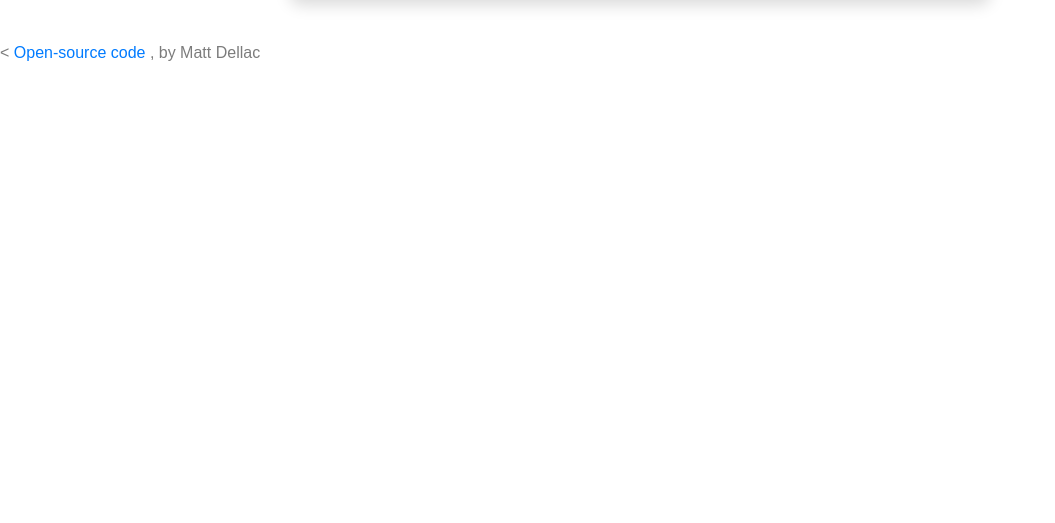
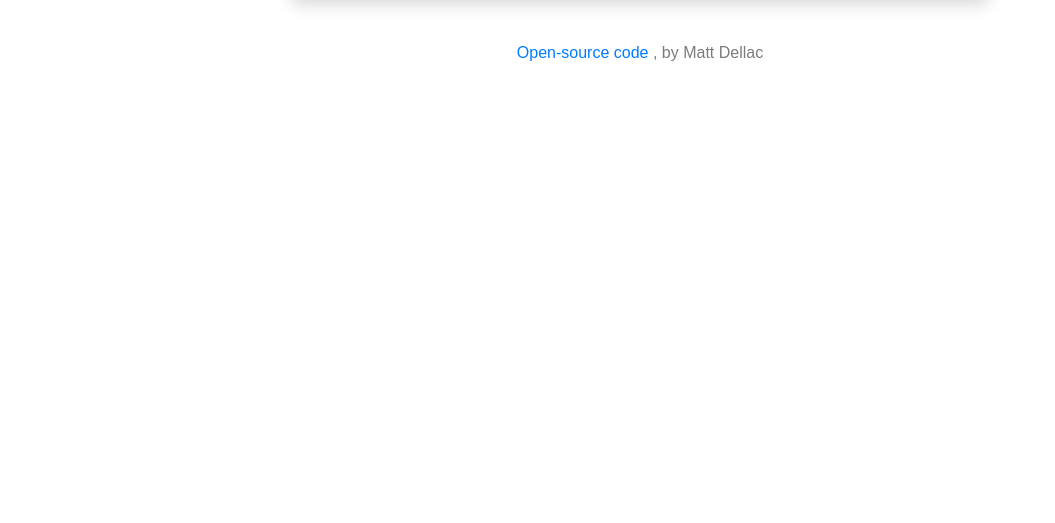
Before and after one commit to sweetjosie/basic-plus, a plain HTML site: page index.html in a window 1280 px wide. Shown: the part 277-800 px from the top of the page, without its empty margins (0-1055 px from the left). Drawn offline with nearby package versions, Linux system fonts and the light colour scheme.

Commit message:
fixed link

```diff
--- a/styles.css
+++ b/styles.css
@@ -21,6 +21,10 @@ li {
   font-weight: 100;
   list-style: none;
 }
+
+p {
+  text-align: center;
+}
 .border {
   border: 1px solid #7c7c7c;
   padding: 20px;
```
Also changed, not shown: index.html (+1 -1 lines).
